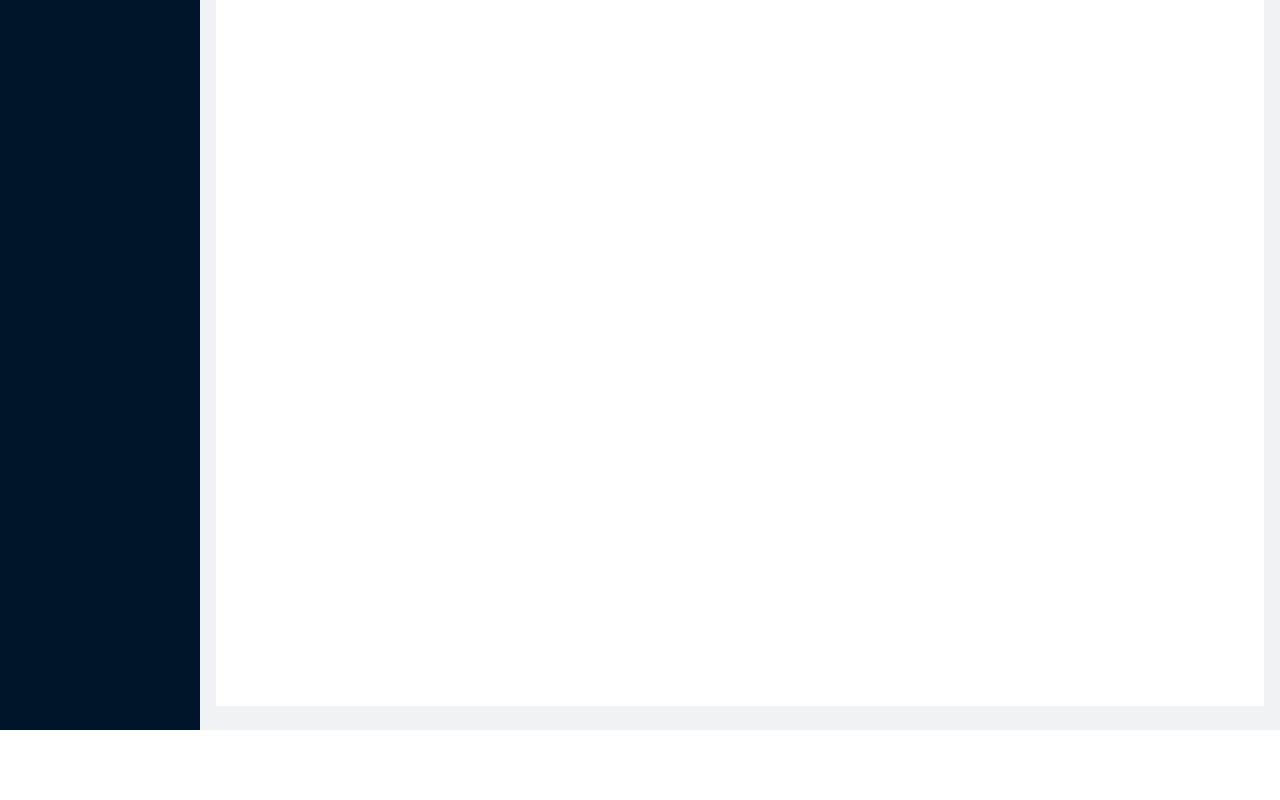
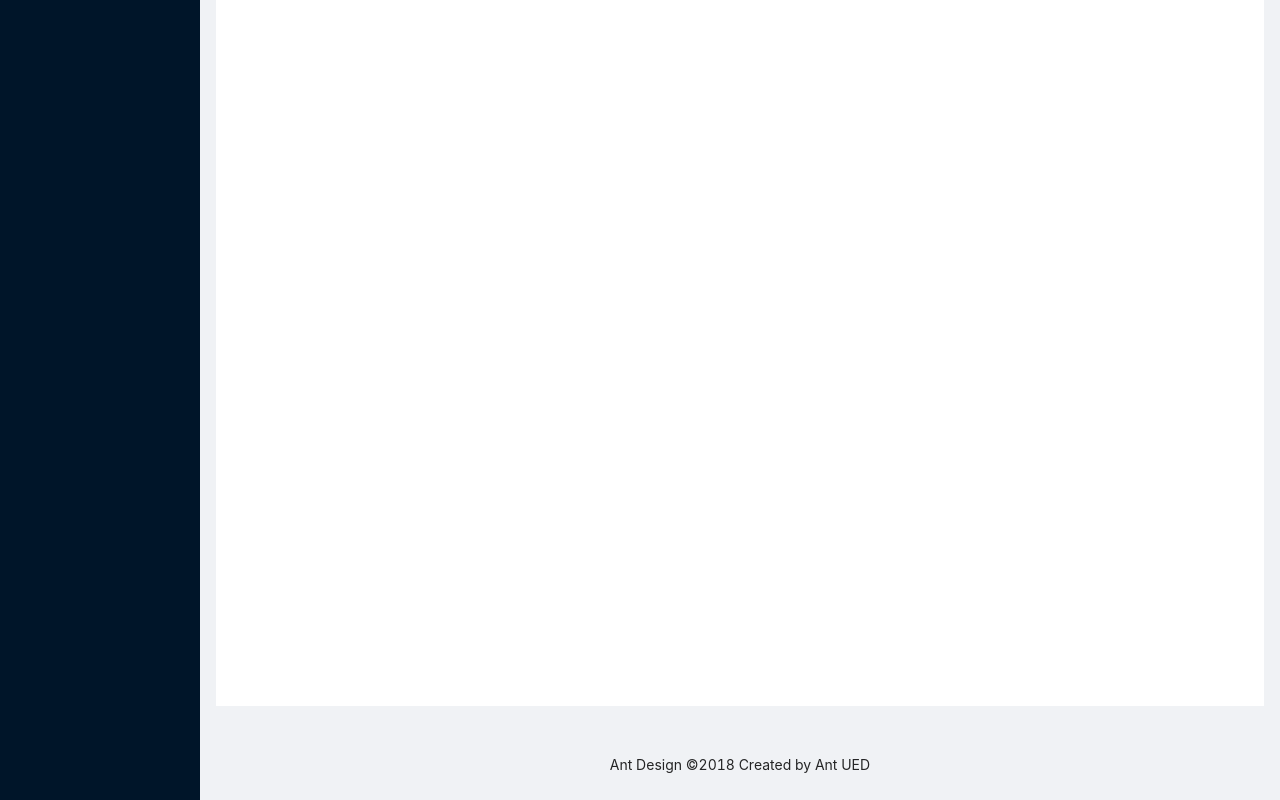
Before and after one commit to huynhthaihuy/fime-tourist, a React (Create React App) app: page / in a window 1280 px wide. Shown: the part 182-982 px from the top of the page. Before the commit the page ends 912 px from the top, so only its background shows below. Built offline with nearby package versions, Linux system fonts and the light colour scheme.

Commit message:
feature(init_layout): add footer layout

```diff
--- a/src/pages/dashboard/index.js
+++ b/src/pages/dashboard/index.js
@@ -19,7 +19,7 @@ import {
 import {Cart} from "@components";
 
 
-const { Header, Sider, Content } = Layout;
+const { Header, Sider, Content, Footer } = Layout;
 
 function Dashboard() {
 
@@ -78,6 +78,7 @@ function Dashboard() {
                             </Route>
                         </Switch>
                     </Content>
+                    <Footer style={{ textAlign: "center" }}>Ant Design ©2018 Created by Ant UED</Footer>
                 </Layout>
             </Layout>
         </Router>
```
